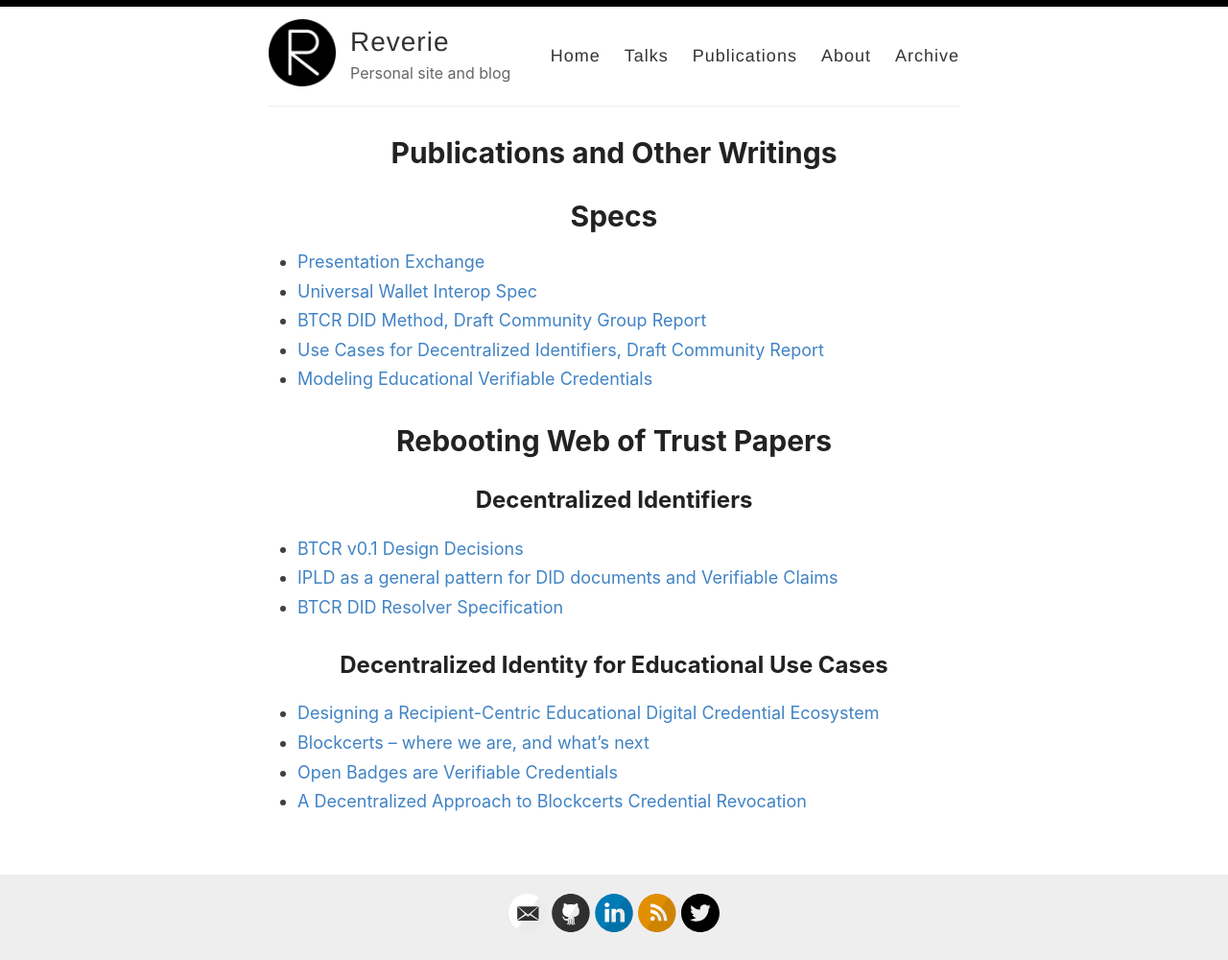
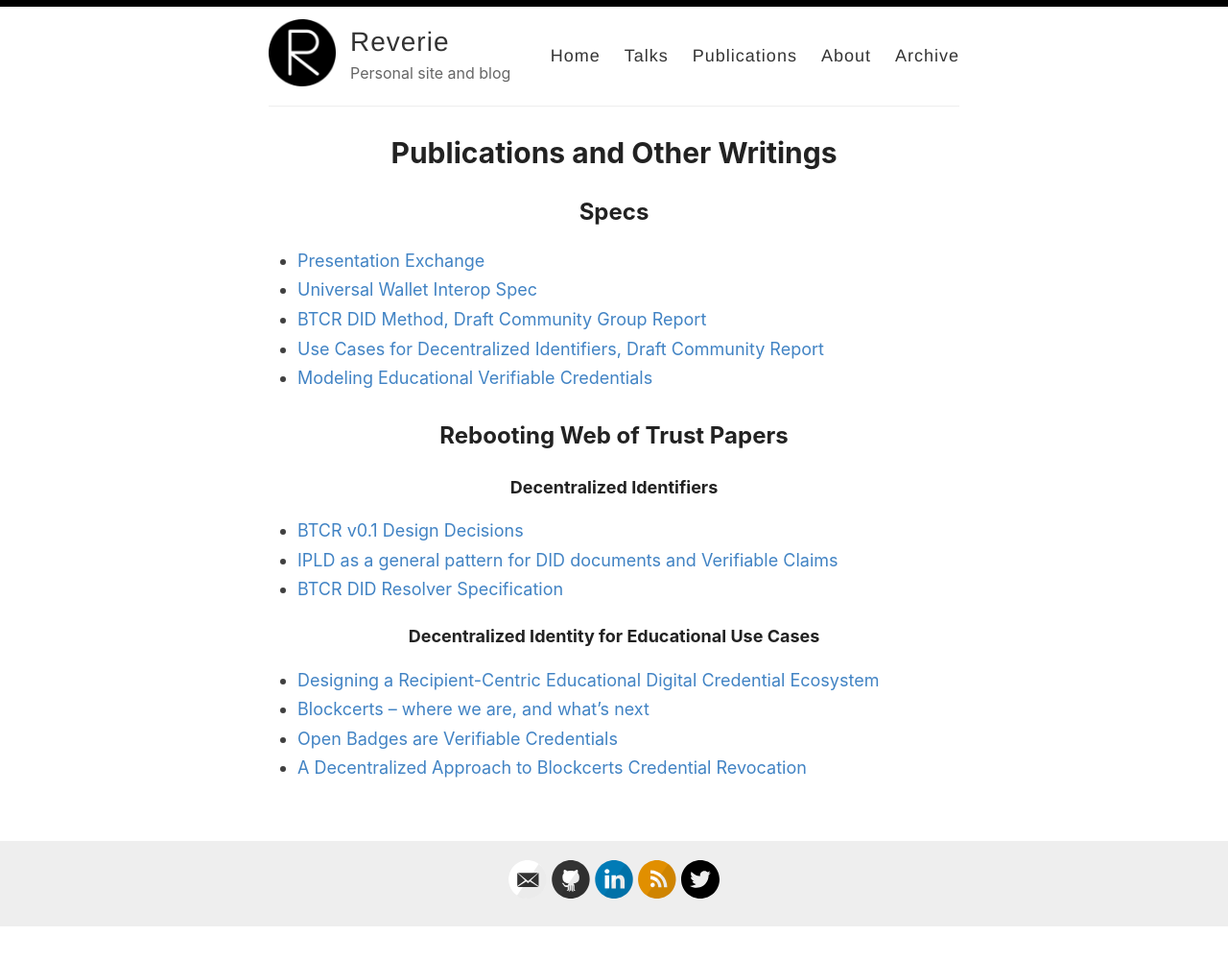
Before and after one commit to kimdhamilton/kimdhamilton.github.io, a Jekyll site: the page built from _pages/publications.md, in a window 1280 px wide. Shown: the whole page at 96% size. Built offline with Jekyll 4.4.1, drawn with Linux system fonts in a browser that asks for light colours; after the commit the page ends 966 px from its top, so only the background shows below that.

```diff
--- a/_pages/publications.md
+++ b/_pages/publications.md
@@ -4,7 +4,7 @@ title: Publications and Other Writings
 permalink: /publications/
 ---
 
-# Specs
+## Specs
 
 - [Presentation Exchange](https://identity.foundation/presentation-exchange)
 - [Universal Wallet Interop Spec](https://w3c-ccg.github.io)
@@ -12,15 +12,15 @@ permalink: /publications/
 - [Use Cases for Decentralized Identifiers, Draft Community Report](https://w3c-ccg.github.io/did-use-cases/)
 - [Modeling Educational Verifiable Credentials](https://w3c-ccg.github.io/vc-ed-models/)
 
-# Rebooting Web of Trust Papers
+## Rebooting Web of Trust Papers
 
-## Decentralized Identifiers
+#### Decentralized Identifiers
 
 - [BTCR v0.1 Design Decisions](https://github.com/WebOfTrustInfo/rwot7-toronto/blob/master/final-documents/btcr_0_1.pdf)
 - [IPLD as a general pattern for DID documents and Verifiable Claims](https://github.com/WebOfTrustInfo/rwot7-toronto/blob/master/final-documents/ipld-did.pdf)
 - [BTCR DID Resolver Specification](https://github.com/WebOfTrustInfo/rebooting-the-web-of-trust-spring2018/blob/master/final-documents/btcr-resolver.pdf)
 
-## Decentralized Identity for Educational Use Cases
+#### Decentralized Identity for Educational Use Cases
 
 - [Designing a Recipient-Centric Educational Digital Credential Ecosystem](https://github.com/WebOfTrustInfo/rwot8-barcelona/blob/master/topics-and-advance-readings/educational-credentialing-ecosystem.md)
 - [Blockcerts -- where we are, and what's next](https://github.com/WebOfTrustInfo/rwot7-toronto/blob/master/topics-and-advance-readings/blockcerts_roadmap.md)
```
